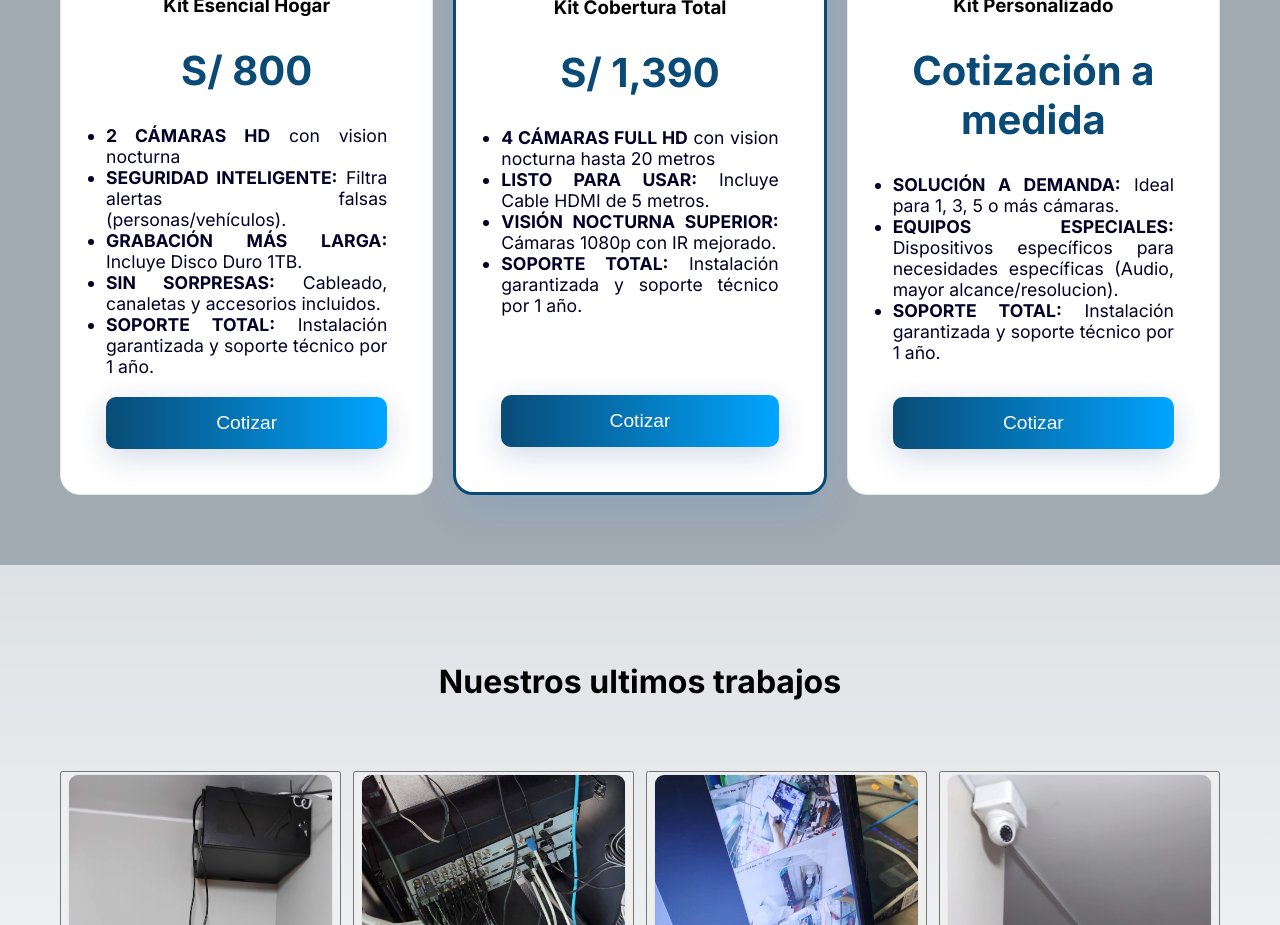
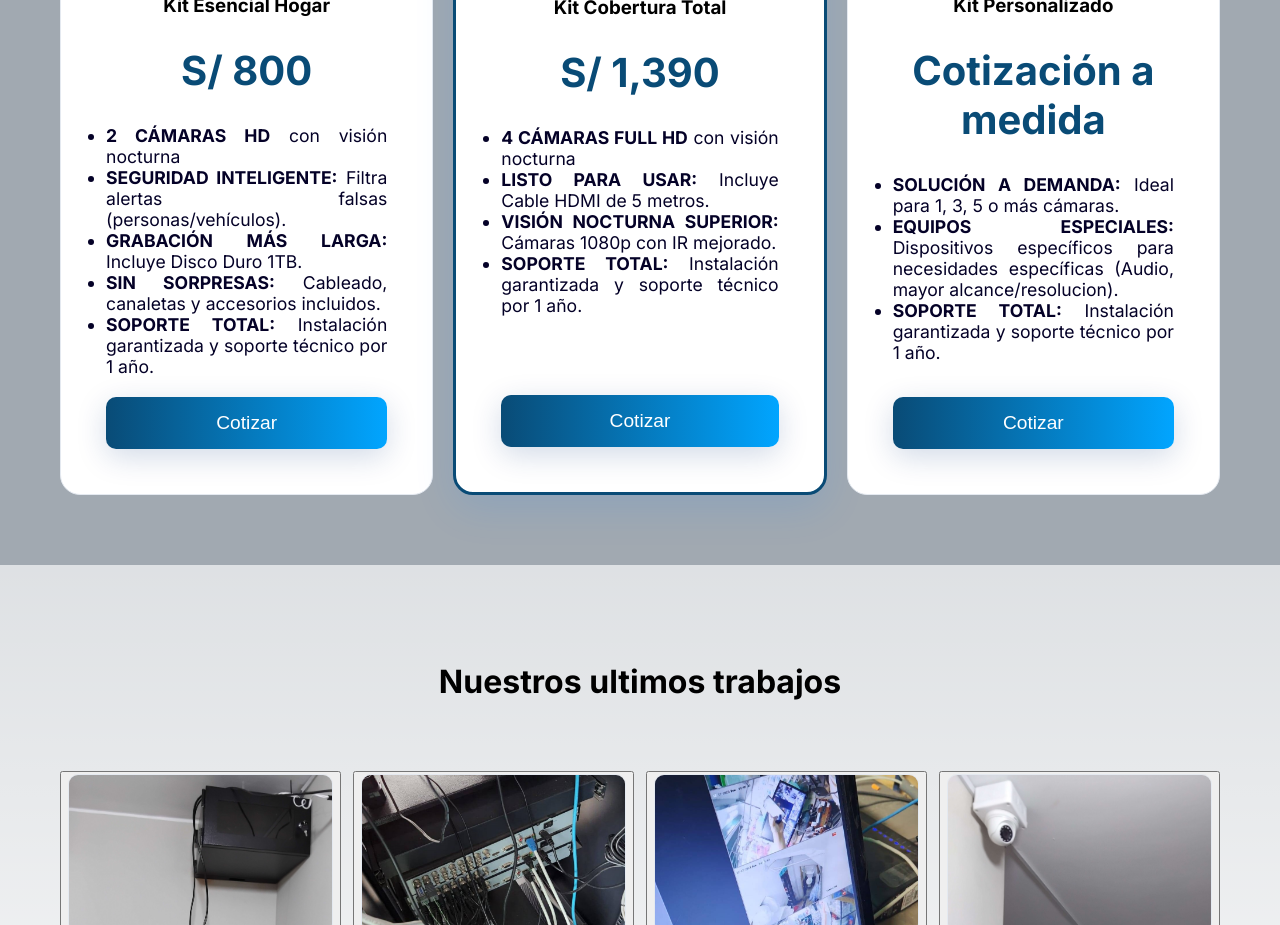
Before and after one commit to joscalejo/vigizon, a plain HTML site: page index.html in a window 1280 px wide. Shown: the part 1780-2705 px from the top of the page. Drawn offline with Linux system fonts and the light colour scheme.

Commit message:
Update index.html

```diff
--- a/index.html
+++ b/index.html
@@ -104,7 +104,7 @@
         <h3>Kit Esencial Hogar</h3>
         <p class="price">S/ 800</p>
         <ul class="price-list">
-          <li><b>2 CÁMARAS HD</b> con vision nocturna</li>
+          <li><b>2 CÁMARAS HD</b> con visión nocturna</li>
           <li><b>SEGURIDAD INTELIGENTE:</b> Filtra alertas falsas (personas/vehículos).</li>
           <li><b>GRABACIÓN MÁS LARGA:</b> Incluye Disco Duro 1TB.</li>
           <li><b>SIN SORPRESAS:</b> Cableado, canaletas y accesorios incluidos.</li>
@@ -120,7 +120,7 @@
         <h3>Kit Cobertura Total</h3>
         <p class="price">S/ 1,390</p>
         <ul class="price-list">
-          <li><b>4 CÁMARAS FULL HD</b> con vision nocturna hasta 20 metros</li>
+          <li><b>4 CÁMARAS FULL HD</b> con visión nocturna</li>
           <li><b>LISTO PARA USAR:</b> Incluye Cable HDMI de 5 metros.</li>
           <li><b>VISIÓN NOCTURNA SUPERIOR:</b> Cámaras 1080p con IR mejorado.</li>
           <li><b>SOPORTE TOTAL:</b> Instalación garantizada y soporte técnico por 1 año.</li>
```
